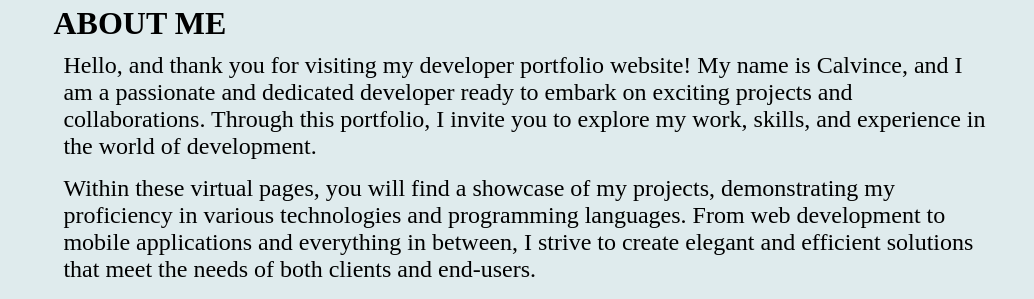
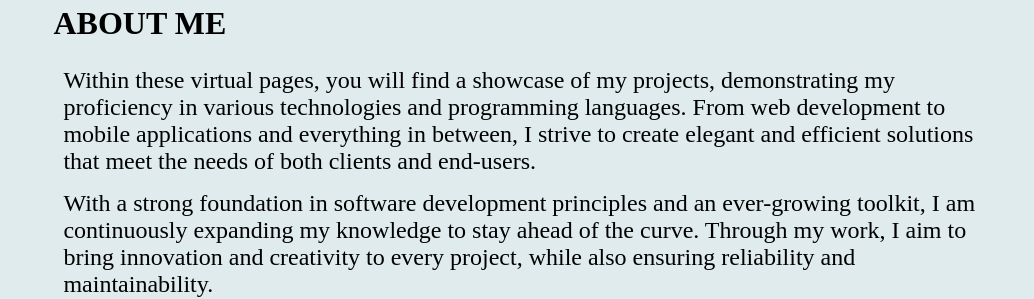
Before and after one commit to obuzietter/MY-PORTFOLIO, a plain HTML site: page index.html in a window 1280 px wide. Shown: the top 299 px of the page, 246-1280 px from the left. Drawn offline with nearby package versions, Linux system fonts and the light colour scheme.

Commit message:
Update index.html

```diff
--- a/index.html
+++ b/index.html
@@ -54,7 +54,6 @@
         <div class="about-me" id="about-me">
             <h1>ABOUT ME</h1>
             <p>
-                Hello, and thank you for visiting my developer portfolio website! My name is Calvince, and I am a passionate and dedicated developer ready to embark on exciting projects and collaborations. Through this portfolio, I invite you to explore my work, skills, and experience in the world of development.
 
 
             </p>
```
